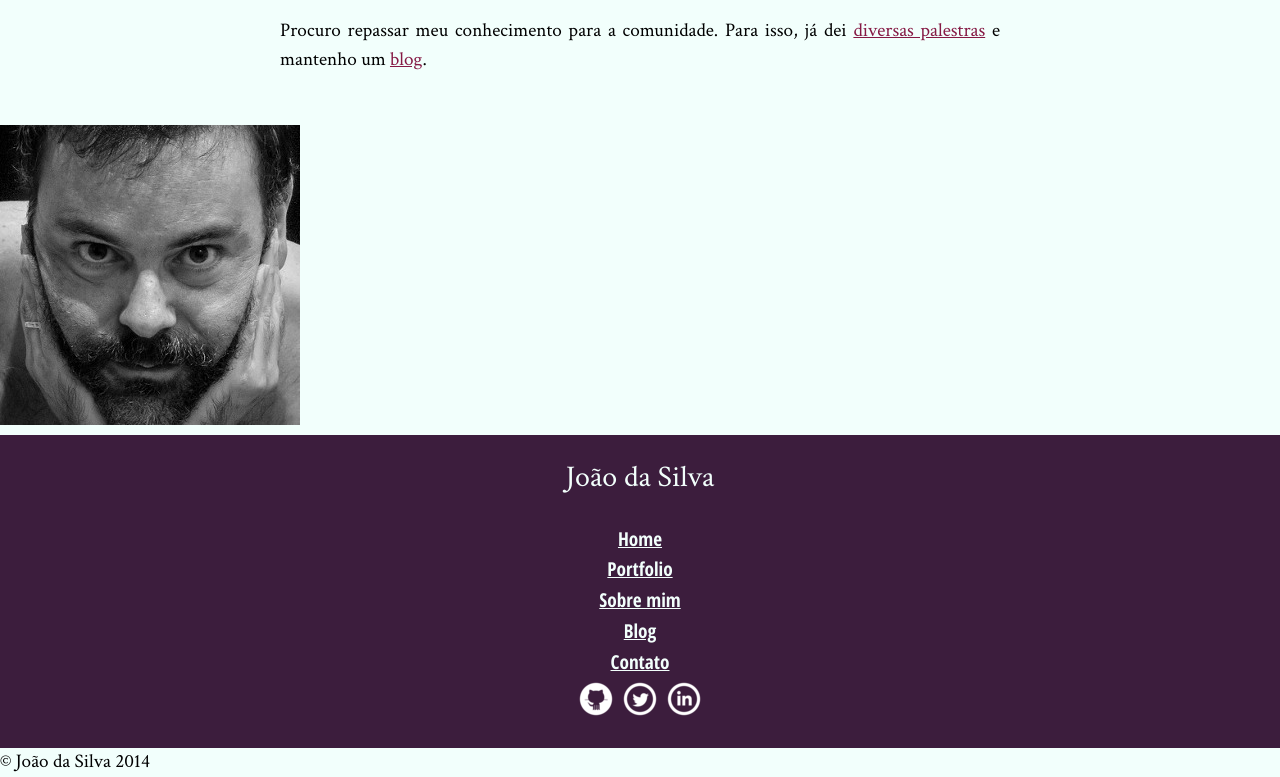
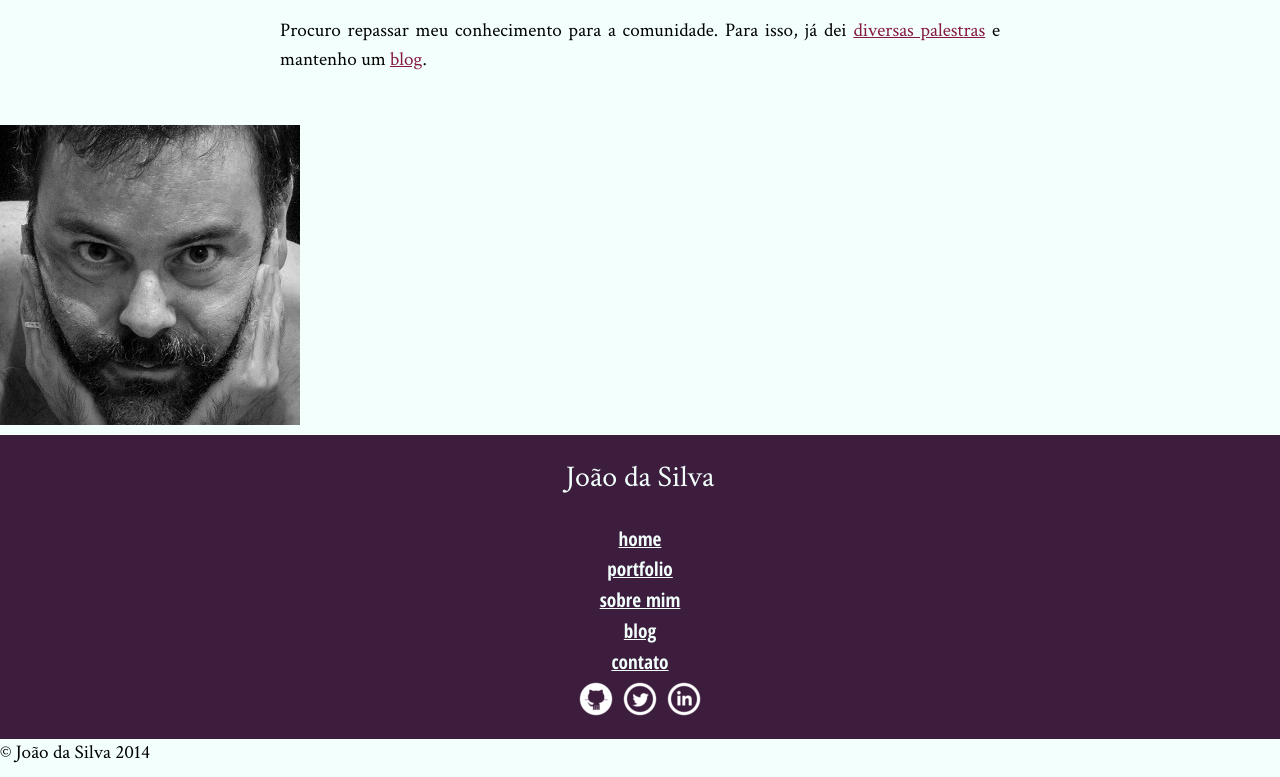
Before and after one commit to sauloh/cvitae_alura, a plain HTML site: page bio.html in a window 1280 px wide. Shown: the part 1688-2465 px from the top of the page. Drawn offline with Linux system fonts and the light colour scheme.

Commit message:
Lesson 9 - Done

```diff
--- a/bio.html
+++ b/bio.html
@@ -59,18 +59,18 @@
 			</nav>
 			<ul class="icones-sociais">
 				<li>
-					<a href="https://github.com/git-joaodasilva">
-						<img src="github.png" alt="github">
+					<a class="github" href="https://github.com/git-joaodasilva">
+                        Github
 					</a>
 				</li>
 				<li>
-					<a href="https://twitter.om/twitter-joaodasilva">
-						<img src="twitter.png" alt="twitter">
+					<a class="twitter" href="https://twitter.om/twitter-joaodasilva">
+                        Twitter
 					</a>
 				</li>
 				<li>
-					<a href="https://br.linkedin.com/pub/linkedin-joao-da-silva/32/4/508">
-						<img src="linkedin.png" alt="linkedin">
+					<a class="linkedin" href="https://br.linkedin.com/pub/linkedin-joao-da-silva/32/4/508">
+                        LinkedIn
 					</a>
 				</li>
 			</ul>
--- a/site.css
+++ b/site.css
@@ -12,6 +12,7 @@ p {
 
 nav a {
     color: #F2FFFC;
+    text-transform: lowercase;
 }
 
 main a {
@@ -67,6 +68,7 @@ article{
     padding: 25px;
     border-bottom: 10px solid black;
     font-size: 60px;
+    text-transform: uppercase;
 }
 
 .site-navigation {
@@ -99,3 +101,22 @@ article{
     text-align: center;
     background-color: #E6E7E8;
 }
+
+.icones-sociais a{
+    width: 40px;
+    height: 40px;
+    display: block;
+    text-indent: -99999px;
+}
+
+.github{
+    background-image: url(github.png);
+}
+
+.twitter {
+    background-image: url(twitter.png);
+}
+
+.linkedin {
+    background-image: url(linkedin.png);
+}
```
